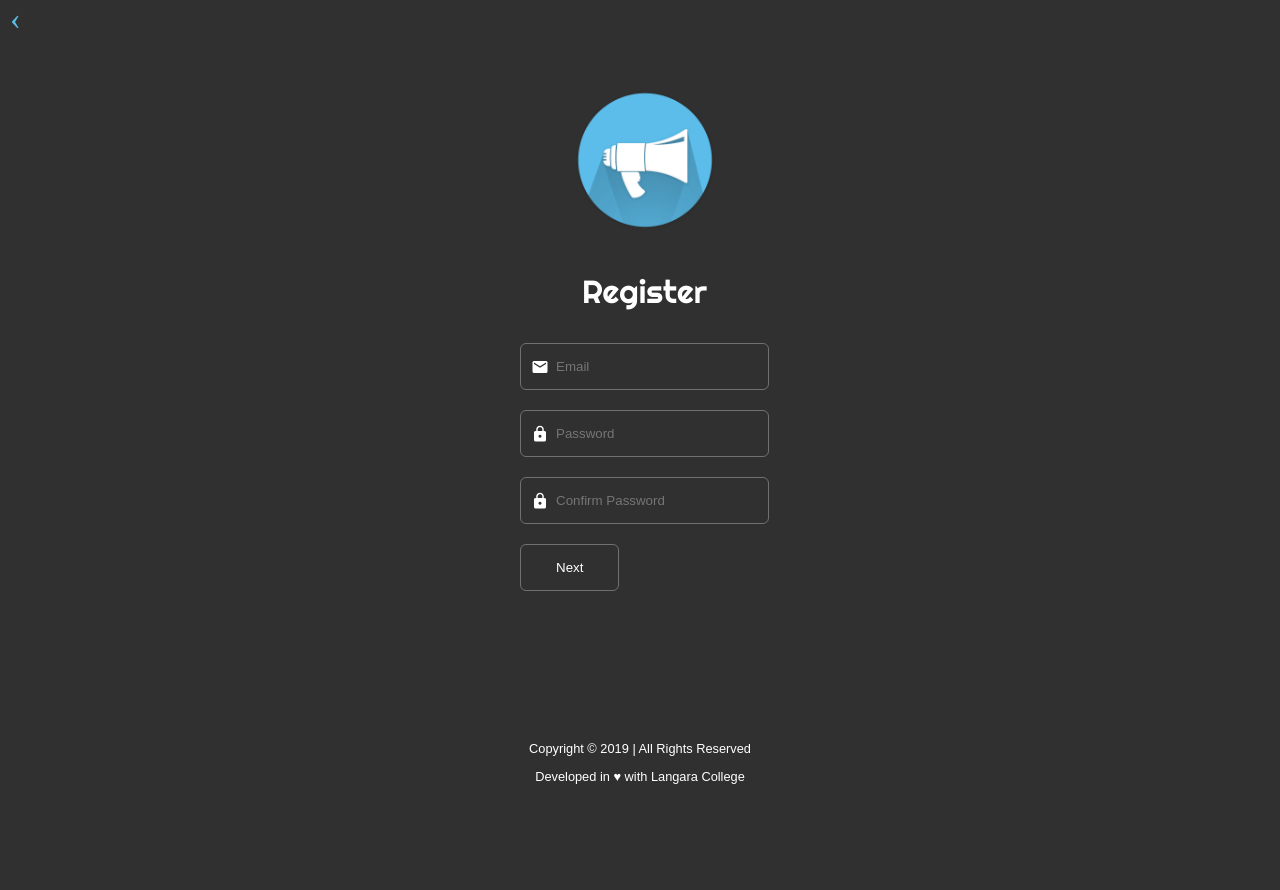
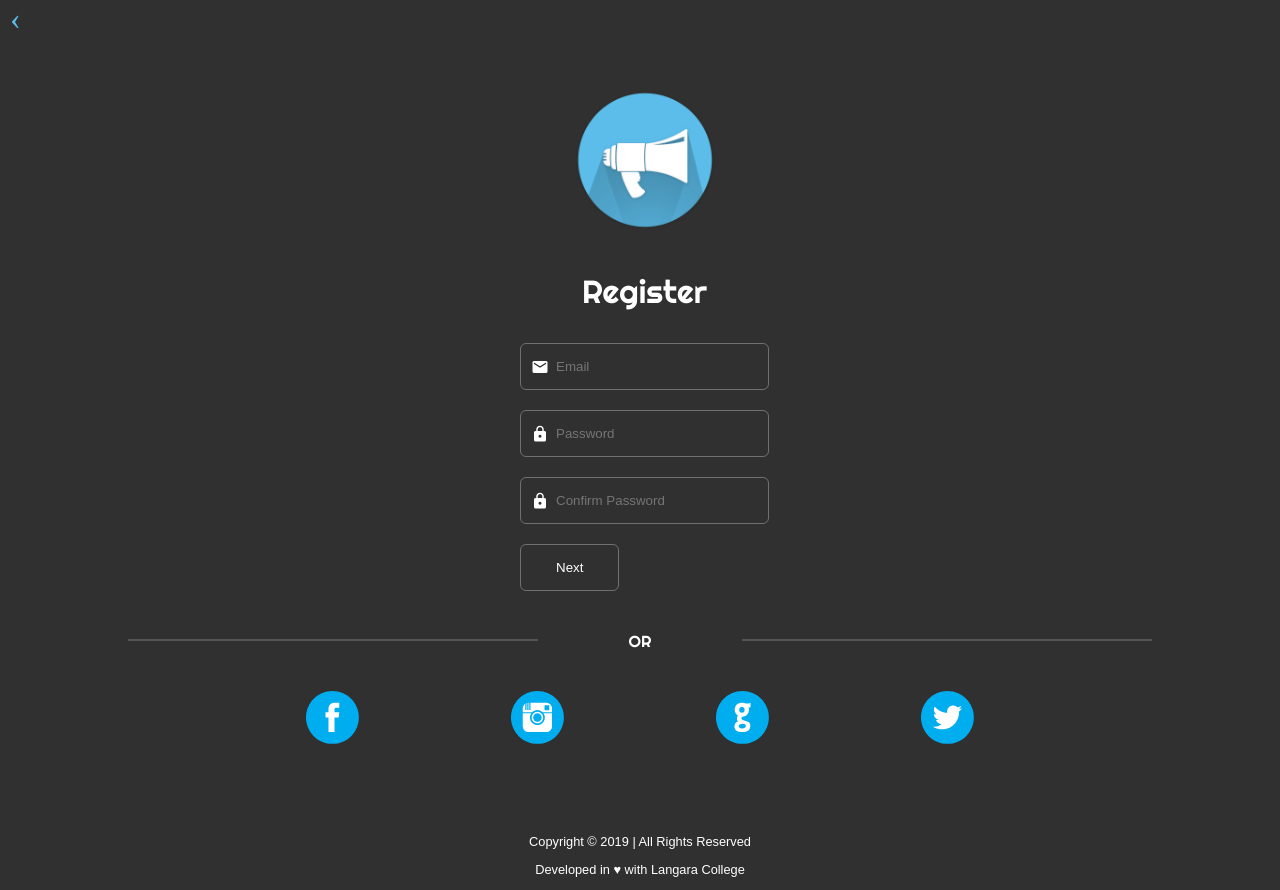
Before and after one commit to TheCoderSingh/scream, a plain HTML site: page register.html in a window 1280 px wide. Before the commit the page ends 800 px from the top, so only its background shows below. Drawn offline with Linux system fonts and the light colour scheme.

Commit message:
feat: Add social icons

```diff
--- a/css/style.css
+++ b/css/style.css
@@ -93,7 +93,7 @@ body {
 
 footer {
 	text-align: center;
-	margin-top: 150px;
+	margin-top: 90px;
 }
 
 footer p {
@@ -102,3 +102,27 @@ footer p {
 	font-size: 0.8em;
 
 }
+
+.ordivider {
+	display: grid;
+	grid-template-columns: 1fr 0.5fr 1fr;
+	text-align: center;
+	margin-top: 40px;
+}
+
+.ordivider hr {
+	border: 1px solid #555;
+}
+
+.ordivider span {
+	color: #FFF;
+	font-family: 'Righteous', cursive;
+}
+
+.social {
+	justify-content: center;
+	display: grid;
+	grid-template-columns: 20% 20% 20% 20%;
+	margin-top: 40px;
+	justify-items: center;
+}
--- a/register.html
+++ b/register.html
@@ -30,6 +30,25 @@
 					</form>
 				</div>
 			</section>
+			<section id="regsocial">
+				<div class="ordivider">
+					<div class="orleft">
+						<hr>
+					</div>
+					<div class="ormid">
+						<span>OR</span>
+					</div>
+					<div class="orright">
+						<hr>
+					</div>
+				</div>
+				<div class="social">
+					<img src="images/fb.png" alt="Facebook">
+					<img src="images/instagram.png" alt="Instagram">
+					<img src="images/google.png" alt="Google">
+					<img src="images/twitter.png" alt="Twitter">
+				</div>
+			</section>
 		</div>
 		<footer>
 			<p>Copyright &copy; 2019 | All Rights Reserved</p>
```
Also changed, not shown: images/fb.png (added), images/google.png (added), images/instagram.png (added), images/twitter.png (added).
